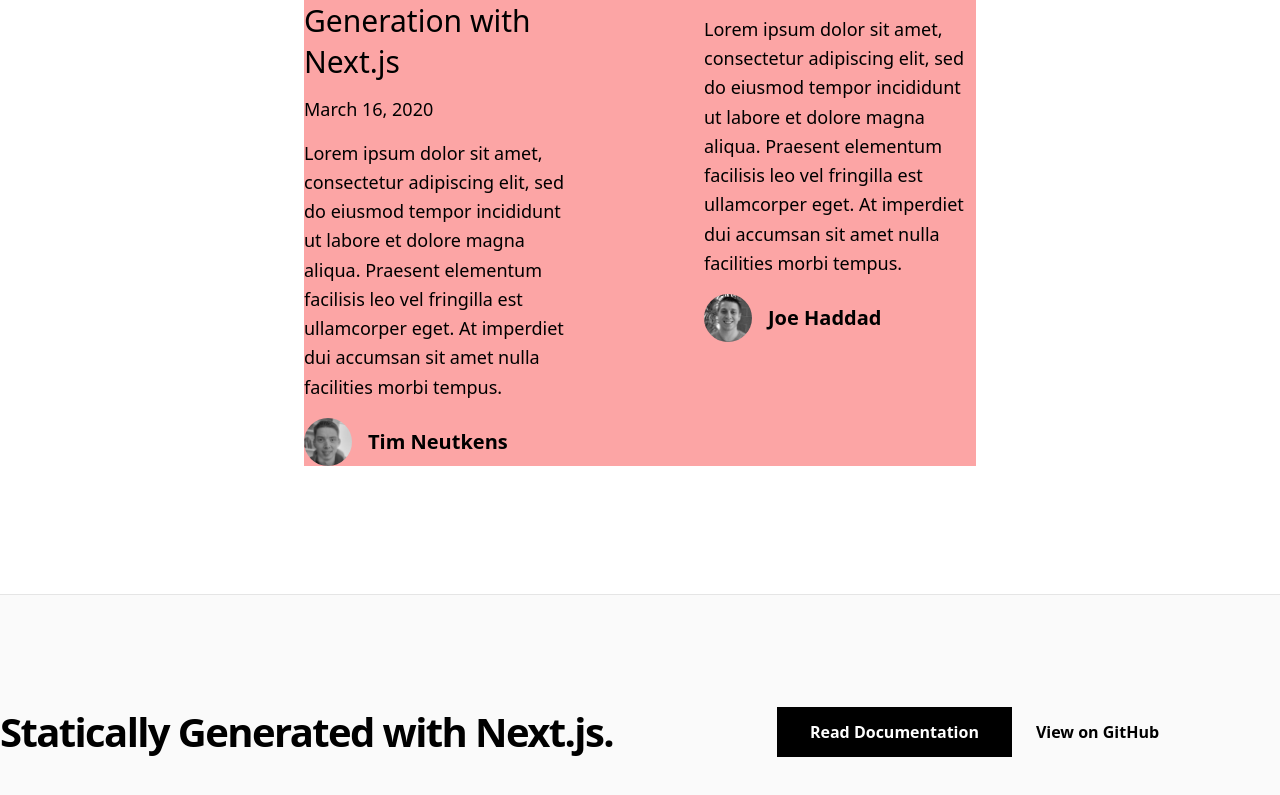
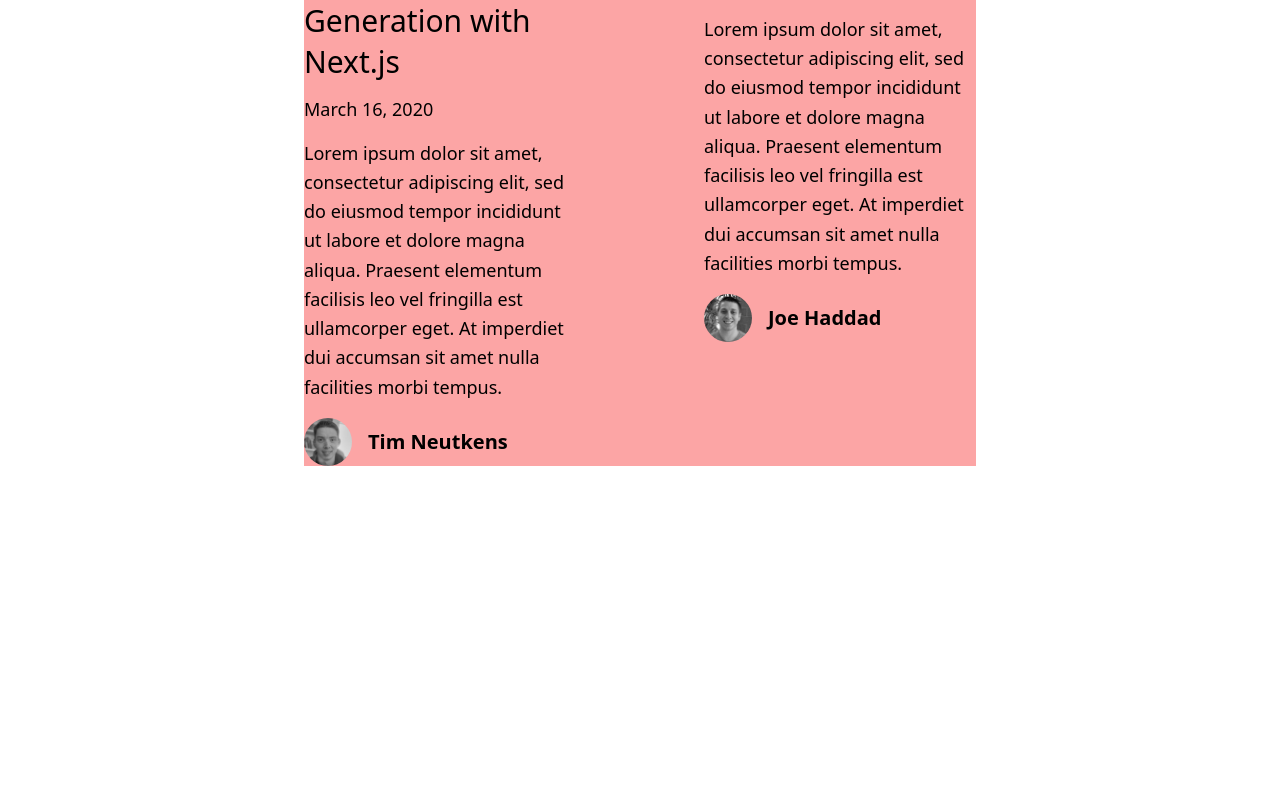
Before and after one commit to ruskakimov/kakimov.com, a Next.js app: page / in a window 1280 px wide. Shown: the part 1440-2235 px from the top of the page. After the commit the page ends 2034 px from the top, so only its background shows below. Built offline with nearby package versions, Linux system fonts and the light colour scheme.

Commit message:
Remove footer

```diff
--- a/components/footer.tsx
+++ /dev/null
@@ -1,29 +0,0 @@
-import { EXAMPLE_PATH } from "../lib/constants";
-
-const Footer = () => {
-  return (
-    <footer className="bg-neutral-50 border-t border-neutral-200">
-      <div className="py-28 flex flex-col lg:flex-row items-center">
-        <h3 className="text-4xl lg:text-[2.5rem] font-bold tracking-tighter leading-tight text-center lg:text-left mb-10 lg:mb-0 lg:pr-4 lg:w-1/2">
-          Statically Generated with Next.js.
-        </h3>
-        <div className="flex flex-col lg:flex-row justify-center items-center lg:pl-4 lg:w-1/2">
-          <a
-            href="https://nextjs.org/docs/basic-features/pages"
-            className="mx-3 bg-black hover:bg-white hover:text-black border border-black text-white font-bold py-3 px-12 lg:px-8 duration-200 transition-colors mb-6 lg:mb-0"
-          >
-            Read Documentation
-          </a>
-          <a
-            href={`https://github.com/vercel/next.js/tree/canary/examples/${EXAMPLE_PATH}`}
-            className="mx-3 font-bold hover:underline"
-          >
-            View on GitHub
-          </a>
-        </div>
-      </div>
-    </footer>
-  );
-};
-
-export default Footer;
--- a/components/layout.tsx
+++ b/components/layout.tsx
@@ -1,4 +1,3 @@
-import Footer from "./footer";
 import Meta from "./meta";
 
 type Props = {
@@ -12,7 +11,6 @@
       <main className="min-h-screen max-w-2xl mx-auto bg-red-300">
         {children}
       </main>
-      <Footer />
     </>
   );
 };
```
